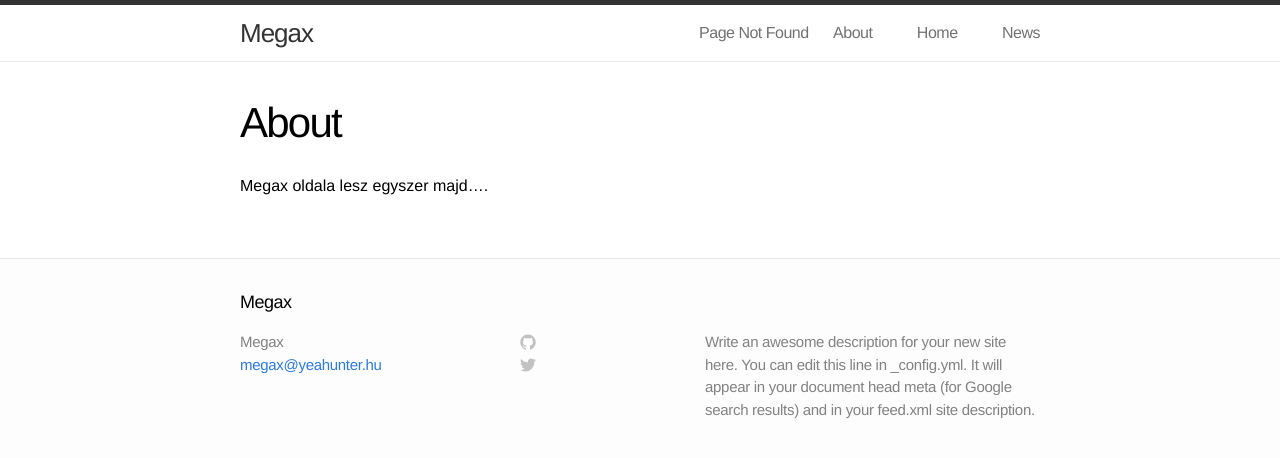
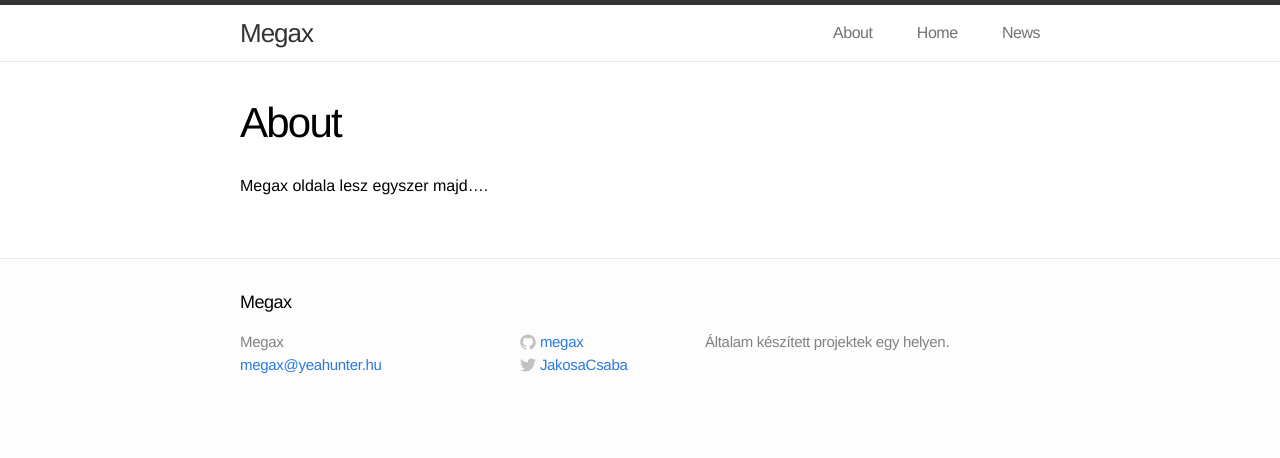
Before and after one commit to megax/megax.github.com, a Jekyll site: the page built from about.md, in a window 1280 px wide. Shown: the top 458 px of the page. Built offline with Jekyll 4.4.1, drawn with Linux system fonts in a browser that asks for light colours.

Commit message:
* Pár beállítás javítva.

```diff
--- a/404.md
+++ b/404.md
@@ -1,6 +1,5 @@
 ---
 layout: default
-title: Page Not Found
 permalink: /404.html
 ---
 
--- a/_config.yml
+++ b/_config.yml
@@ -1,7 +1,9 @@
 # Site settings
 title: Megax
 email: megax@yeahunter.hu
-description: "Write an awesome description for your new site here. You can edit this line in _config.yml. It will appear in your document head meta (for Google search results) and in your feed.xml site description."
+username: megax
+twittername: JakosaCsaba
+description: "Általam készített projektek egy helyen."
 baseurl: ""
 url: "http://megax.github.io"
 
--- a/_includes/footer.html
+++ b/_includes/footer.html
@@ -33,7 +33,7 @@
           </a>
         </li>
         <li>
-          <a href="https://twitter.com/{{ site.username }}">
+          <a href="https://twitter.com/{{ site.twittername }}">
             <span class="icon twitter">
               <svg version="1.1" class="twitter-icon-svg" xmlns="http://www.w3.org/2000/svg" xmlns:xlink="http://www.w3.org/1999/xlink" x="0px" y="0px"
                  viewBox="0 0 16 16" enable-background="new 0 0 16 16" xml:space="preserve">
@@ -46,7 +46,7 @@
                 c6.015,0,9.304-4.983,9.304-9.304c0-0.142-0.003-0.283-0.009-0.423C14.976,4.29,15.531,3.714,15.969,3.058z"/>
               </svg>
             </span>
-            <span class="username">{{ site.username }}</span>
+            <span class="username">{{ site.twittername }}</span>
           </a>
         </li>
       </ul>
```
Also changed, not shown: about.md (+0 -1 lines).
